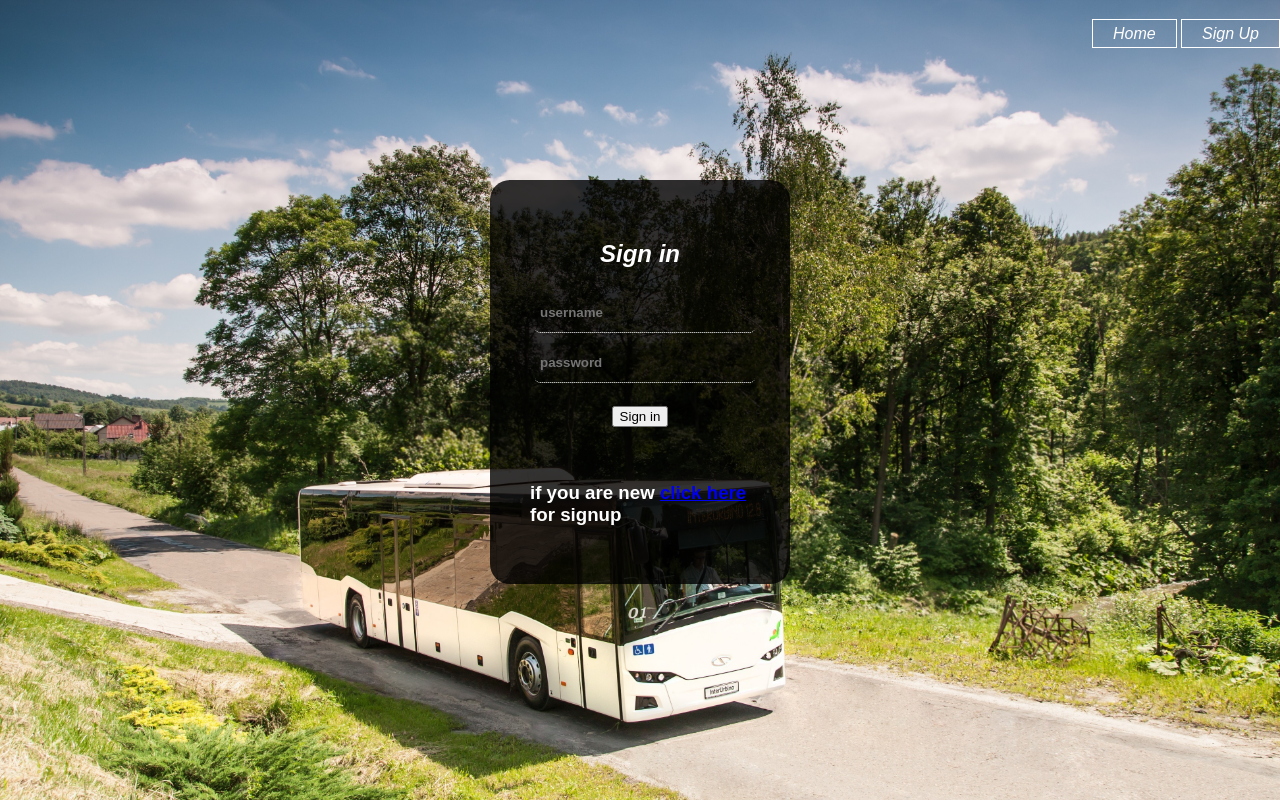
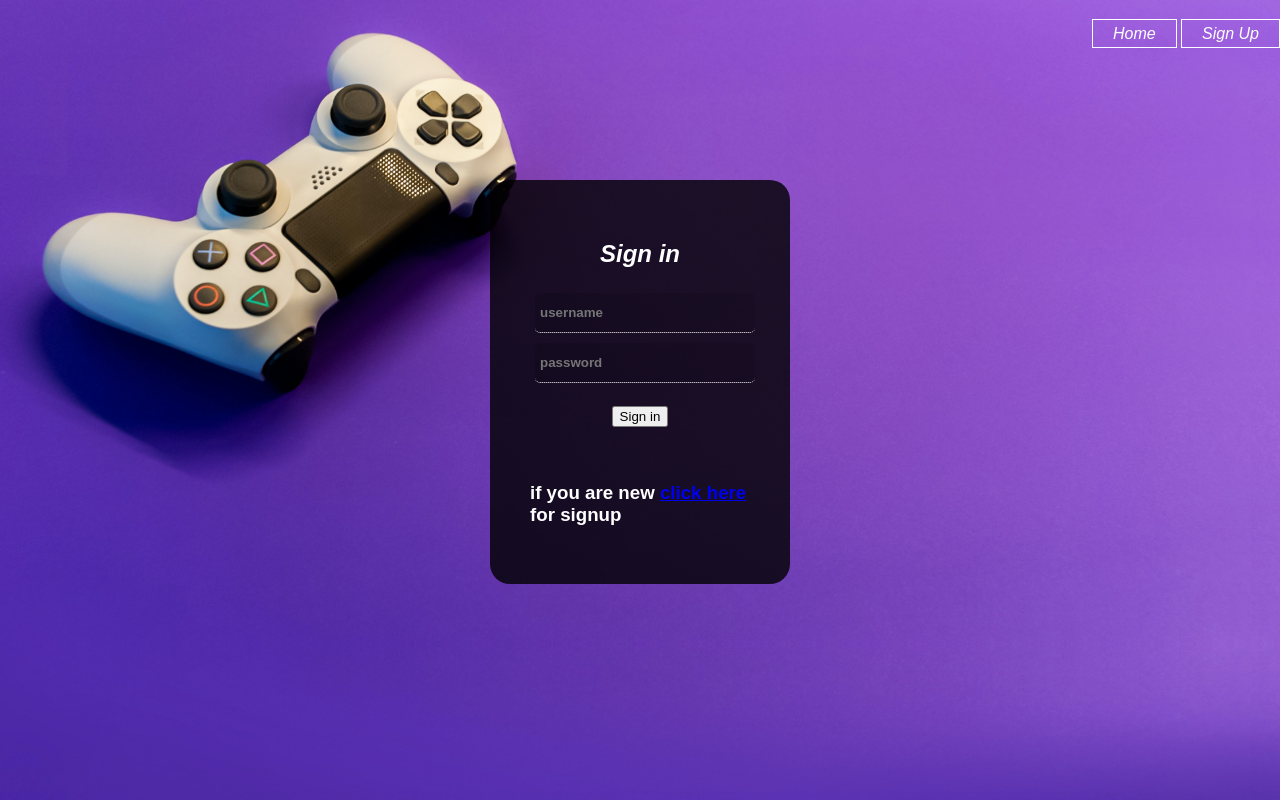
Before and after one commit to neeleshrajput94/multiG, a Django app: page / in a window 1280 px wide. Run offline with Django 3.2, Linux system fonts and the light colour scheme.

Commit message:
added background images

```diff
--- a/MultiPlayerGame/authentication/static/authentication/css/signup_signin.css
+++ b/MultiPlayerGame/authentication/static/authentication/css/signup_signin.css
@@ -1,5 +1,5 @@
 body{
-  background: url('../banner2.jpg');
+  background: url('../banner1.jpg');
   background-size: cover;
   font-family: Arial;
 }
--- a/MultiPlayerGame/authentication/static/authentication/css/style.css
+++ b/MultiPlayerGame/authentication/static/authentication/css/style.css
@@ -1,5 +1,5 @@
 body{
-	background-image: url(../banner2.jpg);
+	background-image: url(../banner1.jpg);
 	margin: 0;
 	padding: 0;
 	font-family: Century Gothic;
```
Also changed, not shown: MultiPlayerGame/authentication/static/authentication/banner1.jpg (added), MultiPlayerGame/authentication/static/authentication/banner3.jpg (added).
